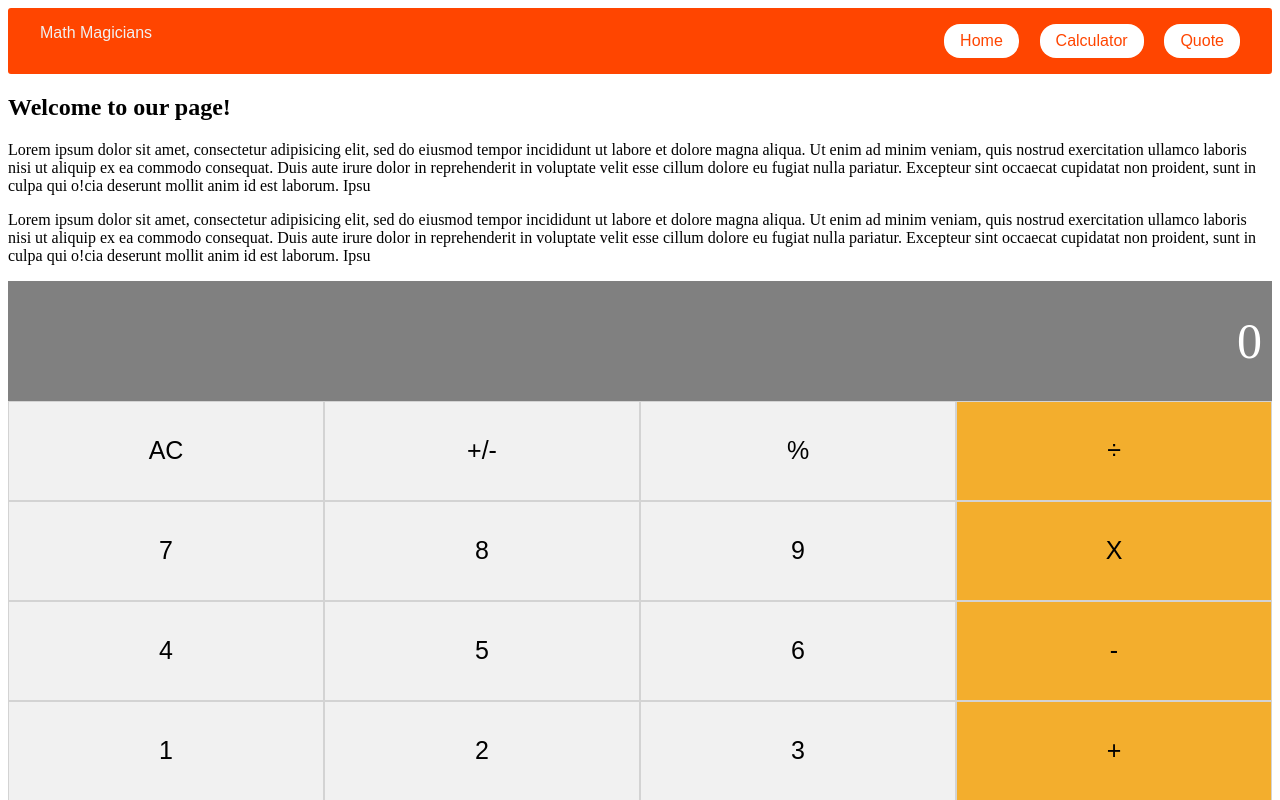
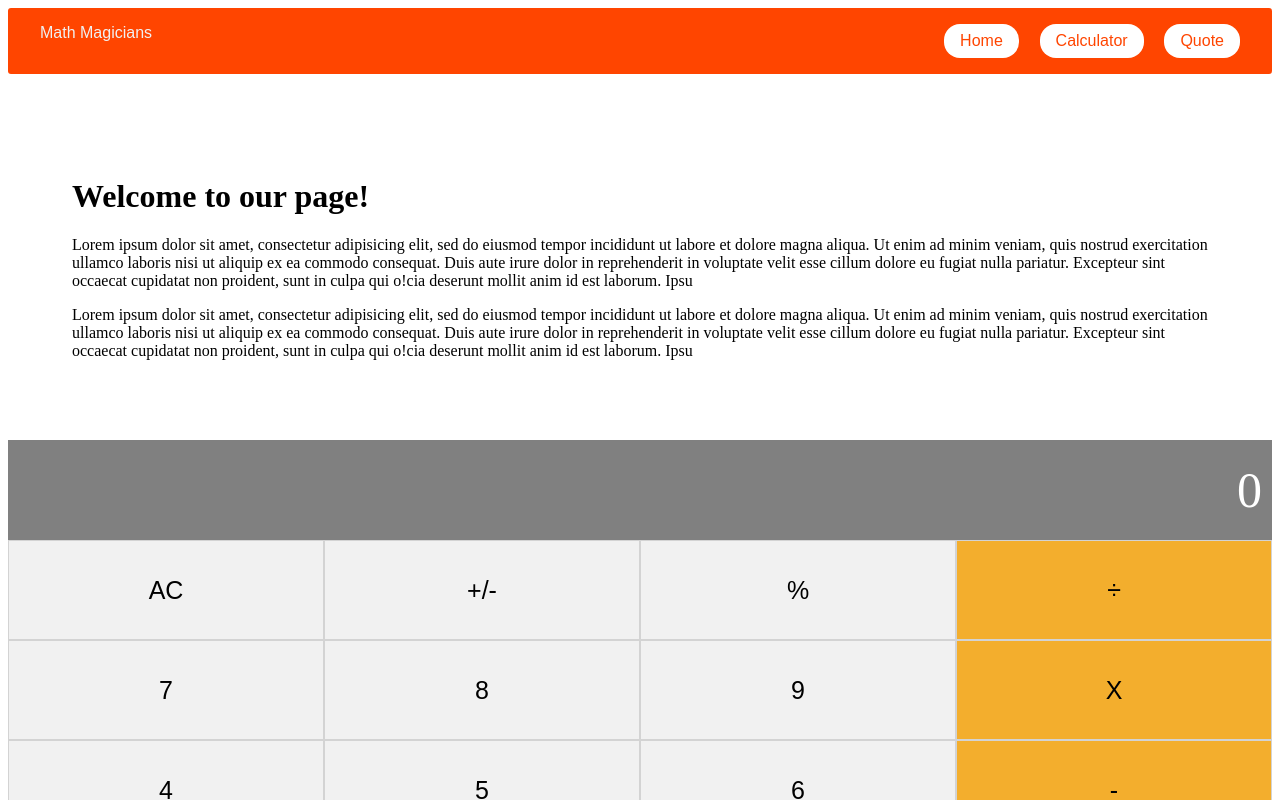
Before and after one commit to uimarshall/math-magicians, a React (Create React App) app: page / in a window 1280 px wide. Shown: the top 800 px of the page. Built offline with nearby package versions, Linux system fonts and the light colour scheme.

Commit message:
Add styles to Home page

```diff
--- a/src/components/Home.js
+++ b/src/components/Home.js
@@ -2,7 +2,7 @@ import React from 'react';
 
 const Home = () => (
   <>
-    <section>
+    <main id="home">
       <h1>
         Welcome to our page!
       </h1>
@@ -24,7 +24,7 @@ const Home = () => (
         Excepteur sint occaecat cupidatat non proident, sunt in
         culpa qui o!cia deserunt mollit anim id est laborum. Ipsu
       </p>
-    </section>
+    </main>
 
   </>
 );
--- a/src/components/Navbar.js
+++ b/src/components/Navbar.js
@@ -2,7 +2,7 @@ import React from 'react';
 import { NavLink } from 'react-router-dom';
 
 const Navbar = () => (
-  <div>
+
   <nav className="main-nav">
     <ul>
       <li><NavLink to="/" id="logo">Math Magicians</NavLink></li>
@@ -14,7 +14,6 @@ const Navbar = () => (
     </ul>
   </nav>
 
-  </div>
 );
 
 export default Navbar;
--- a/src/index.css
+++ b/src/index.css
@@ -1,3 +1,16 @@
+* {
+  box-sizing: border-box; }
+
+main {
+  padding: 4rem;
+  min-height: calc(100vh-60px); }
+
+main#home {
+    overflow: hidden;
+}
+main#home h1 {
+      margin-top: 5vh;
+}
 
 button {
   width: 100%;
```
Lines whose indentation alone changed are shown as unchanged.
